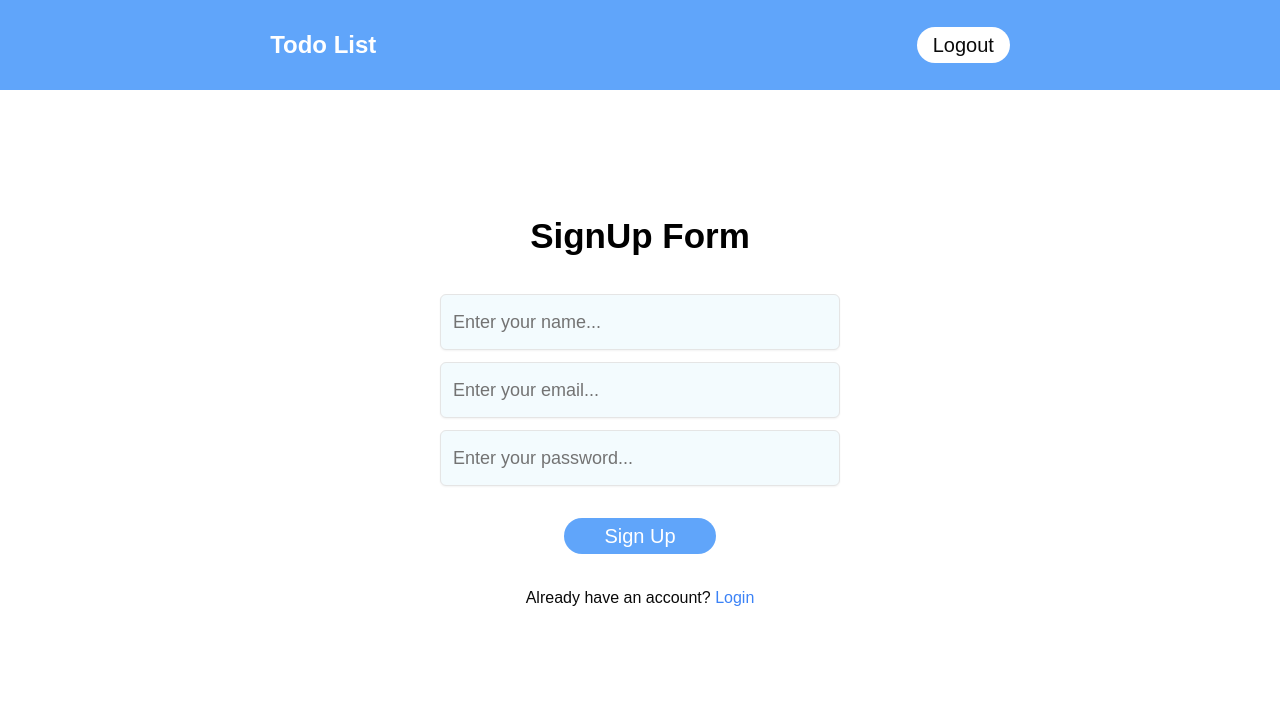
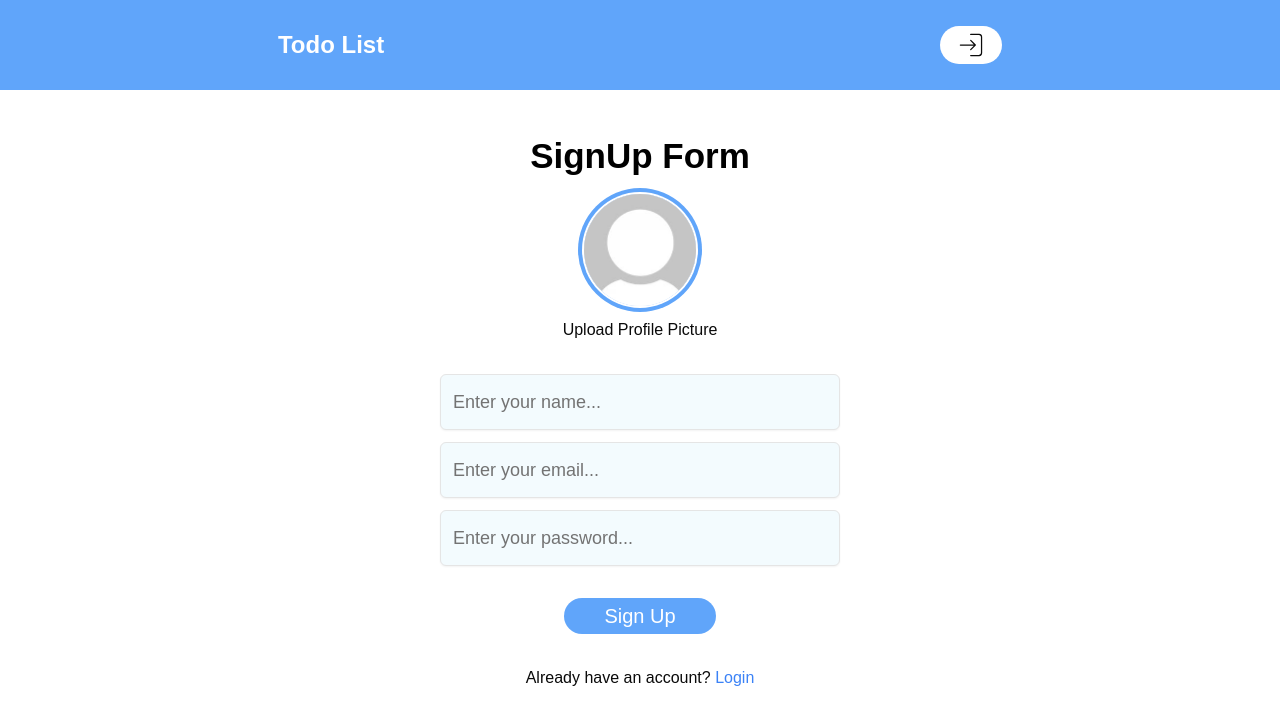
Before and after one commit to mhamzaaamir960/todo_task, a Next.js app: page /signup in a window 1280 px wide. Shown: the top 724 px of the page. Built offline with nearby package versions, Linux system fonts and the light colour scheme; no server answers.

Commit message:
profile picture function added in signup form

```diff
--- a/src/app/(auth)/login/page.tsx
+++ b/src/app/(auth)/login/page.tsx
@@ -80,7 +80,7 @@ function LogInPage() {
       </button>
 
       <p className="text-md mt-5">
-        Don't have an account?{" "}
+        Don{"'"}t have an account?{" "}
         <Link href={"/signup"} className="text-blue-500 hover:underline">
           Sign Up
         </Link>
--- a/src/app/(auth)/signup/page.tsx
+++ b/src/app/(auth)/signup/page.tsx
@@ -1,13 +1,15 @@
 "use client";
-import React, { ChangeEvent, useState } from "react";
+import React, { ChangeEvent, useRef, useState } from "react";
 import { Input } from "@/components/ui/input";
 import { useRouter } from "next/navigation";
 import Link from "next/link";
+import Image from "next/image";
 
 interface signUpType {
   name: string;
   email: string;
   password: string;
+  profilePicture?: string;
 }
 
 function SignUpPage() {
@@ -16,6 +18,7 @@ function SignUpPage() {
     email: "",
     password: "",
   });
+  const ref = useRef<HTMLInputElement | null>(null);
 
   const handleChange = (e: ChangeEvent<HTMLInputElement>) => {
     const { name, value } = e.target;
@@ -46,9 +49,31 @@ function SignUpPage() {
         name: "",
         email: "",
         password: "",
+        profilePicture: undefined,
       });
     } catch (error: unknown) {
       console.log(error);
+    }
+  };
+
+  const handleClick = () => {
+    ref.current?.click();
+  };
+
+  const handleFileRef = (e: ChangeEvent<HTMLInputElement>) => {
+    e.preventDefault();
+
+    if (e.target.files && e.target.files[0]) {
+      const file = e.target.files[0];
+      const fileReader = new FileReader();
+
+      fileReader.readAsDataURL(file);
+      fileReader.onload = () => {
+        setData((prevData: signUpType) => ({
+          ...prevData,
+          profilePicture: fileReader.result as string,
+        }));
+      };
     }
   };
 
@@ -60,6 +85,45 @@ function SignUpPage() {
       <h1 className="font-bold text-black text-center text-[35px]">
         SignUp Form
       </h1>
+
+      <div
+        id="profile"
+        onClick={handleClick}
+        className="w-28 h-28 cursor-pointer rounded-full bg-transparent ring-4 ring-blue-400 ring-offset-2
+             w-28 h-28 cursor-pointer  bg-transparent ring-4 ring-blue-400 ring-offset-2"
+      >
+        {data.profilePicture ? (
+          <Image
+            src={data.profilePicture}
+            alt="Profile Picture"
+            width={100}
+            height={100}
+            priority
+            className="w-28 h-28 object-fill rounded-full"
+          />
+        ) : (
+          <Image
+            src={"/profile.png"}
+            alt="Profile Picture"
+            width={100}
+            height={100}
+            className="w-28 h-28   object-fill rounded-full "
+          />
+        )}
+      </div>
+
+      <input
+        type="file"
+        ref={ref}
+        className="hidden"
+        onChange={handleFileRef}
+      />
+
+      {!data.profilePicture && (
+        <label htmlFor="profile" className="text-md">
+          Upload Profile Picture
+        </label>
+      )}
       <Input
         type="text"
         name="name"
--- a/src/app/api/todo/isCompleted/[id]/route.ts
+++ b/src/app/api/todo/isCompleted/[id]/route.ts
@@ -3,13 +3,13 @@ import { NextRequest, NextResponse } from "next/server";
 
 export async function PATCH(
   request: NextRequest,
-  { params }: { params: { id: string } }
+  { params }: { params: Promise<{ id: string }> }
 ) {
   try {
     // get todo id and isCompleted from frontend
     // update todo completed
     // return a response
-    const id = (await params).id;
+    const { id } = await params;
     const { isCompleted } = await request.json();
 
     const isTodoCompleted = await db.todo.update({
@@ -29,7 +29,7 @@ export async function PATCH(
       },
       { status: 200 }
     );
-  } catch (error: any) {
-    return NextResponse.json({ error: error.message }, { status: 500 });
+  } catch (error: unknown) {
+    return NextResponse.json({ error: error }, { status: 500 });
   }
 }
--- a/src/app/api/user/profile/route.ts
+++ b/src/app/api/user/profile/route.ts
@@ -11,6 +11,7 @@ export async function GET(request: NextRequest) {
         id: true,
         name: true,
         email: true,
+        profilePicture: true,
       },
     });
 
--- a/src/app/api/user/signup/route.ts
+++ b/src/app/api/user/signup/route.ts
@@ -11,7 +11,7 @@ export async function POST(request: NextRequest) {
     // create new user
     // return a next response
 
-    const { name, email, password } = await request.json();
+    const { name, email, password, profilePicture } = await request.json();
 
     // check fields are not empty
     if ([name, email, password].some((field) => field?.trim() === "")) {
@@ -42,6 +42,7 @@ export async function POST(request: NextRequest) {
         name: name,
         email: email,
         password: hashPassword,
+        profilePicture: profilePicture,
       },
     });
 
--- a/src/app/page.tsx
+++ b/src/app/page.tsx
@@ -4,10 +4,11 @@ import { Input } from "@/components/ui/input";
 import { TiPlus } from "react-icons/ti";
 import AllTodos from "@/components/AllTodos";
 
-interface ProfileData {
+export interface ProfileData {
   id: string;
   name: string;
   email: string;
+  profilePicture?: string;
 }
 
 export interface Todo {
--- a/src/components/AllTodos.tsx
+++ b/src/components/AllTodos.tsx
@@ -30,6 +30,8 @@ function AllTodos({
 
   const handleUpdate = async (id: string, updatedTodo: string) => {
     try {
+      if (!updatedTodo || updatedTodo.trim().length === 0) return;
+
       setTodos((prevTodos) =>
         prevTodos.map((todo) =>
           todo.id === id ? { ...todo, content: updatedTodo } : todo
@@ -93,7 +95,9 @@ function AllTodos({
             <div className="flex justify-center items-center gap-x-2">
               <Checkbox
                 checked={todo.isCompleted}
-                onCheckedChange={() => handleIsCompleted(todo.id, todo.isCompleted)}
+                onCheckedChange={() =>
+                  handleIsCompleted(todo.id, todo.isCompleted)
+                }
                 id={todo.id}
                 className="bg-transparent"
               />
--- a/src/components/Navbar.tsx
+++ b/src/components/Navbar.tsx
@@ -1,10 +1,13 @@
 "use client";
+import React, { useEffect, useState } from "react";
 import Link from "next/link";
 import { useRouter } from "next/navigation";
-import React from "react";
-
+import { CiLogin } from "react-icons/ci";
+import Image from "next/image";
+import { ProfileData } from "@/app/page";
 
 function Navbar() {
+  const [data, setData] = useState<ProfileData | null>(null);
   const router = useRouter();
 
   const handleLogout = async (e: React.MouseEvent<HTMLButtonElement>) => {
@@ -20,17 +23,45 @@ function Navbar() {
       console.error(`Error: ${error}`);
     }
   };
+
+  useEffect(() => {
+    (async () => {
+      try {
+        const response = await fetch("/api/user/profile");
+        const data = await response.json();
+        console.log(data.data);
+        if (!response.ok) {
+          throw new Error("Failed to fetch data");
+        }
+        setData(data.data);
+      } catch (error: unknown) {
+        console.log(error);
+      }
+    })();
+  }, []);
+
   return (
     <nav className="w-full h-[90px] bg-blue-400 flex justify-center items-center">
       <div className="max-w-[1800px] w-full flex justify-around items-center">
         <Link href={"/"}>
           <p className="font-bold text-white text-2xl ">Todo List</p>
         </Link>
+
+        {data?.profilePicture && (
+          <Image
+            src={data?.profilePicture}
+            alt="Profile Image"
+            width={32}
+            height={32}
+            priority
+            className="w-16 w-16  object-fill rounded-full border-2 border-blue-400 ring-4 ring-white "
+          />
+        )}
         <button
           onClick={(e) => handleLogout(e)}
-          className="font-medium text-xl bg-white hover:bg-white/90 px-4 py-1 rounded-full"
+          className=" bg-white hover:bg-white/90 px-4 py-1 rounded-full"
         >
-          Logout
+          <CiLogin className="font-medium text-3xl" />
         </button>
       </div>
     </nav>
```
Also changed, not shown: public/profile.png (added), 1 other file (tests, documents, lock files or other folders).
